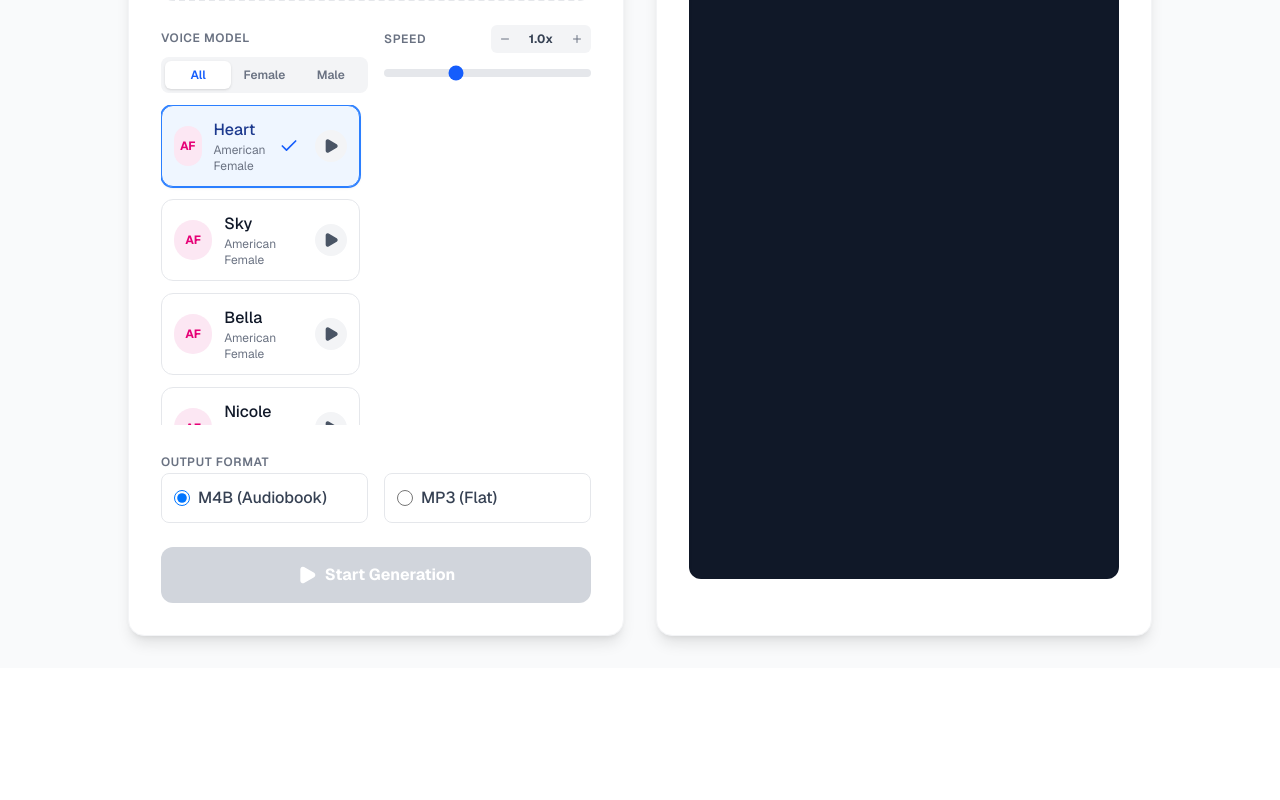
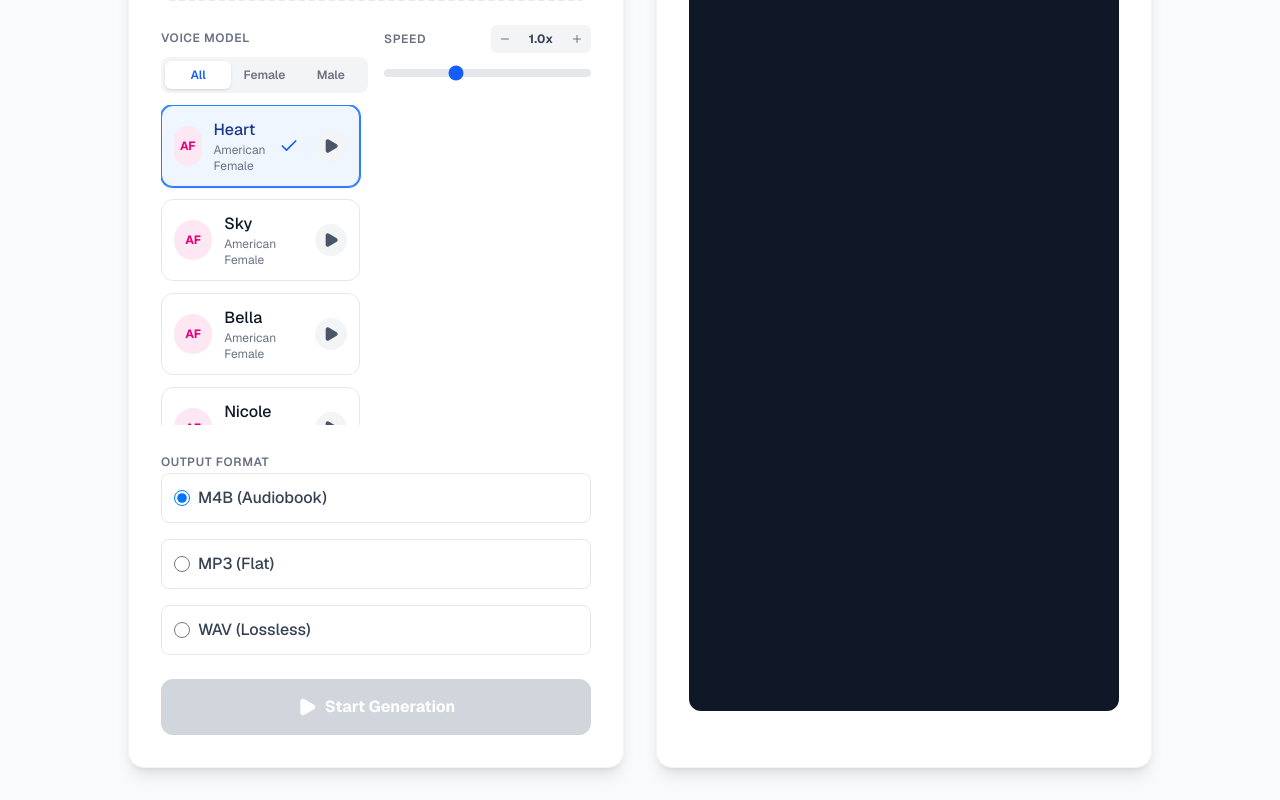
Before and after one commit to bkallaus/audiobook-generator, a Next.js app in the folder web-ui/: page / in a window 1280 px wide. Shown: the part 517-1317 px from the top of the page. Before the commit the page ends 1185 px from the top, so only its background shows below. Built offline with nearby package versions, Linux system fonts and the light colour scheme.

Commit message:
feat: WAV Output Format Support

```diff
--- a/web-ui/src/app/api/generate/route.ts
+++ b/web-ui/src/app/api/generate/route.ts
@@ -59,6 +59,7 @@ async function generateAndSaveChunk(
     kokoro: KokoroClient,
     voice: string,
     speed: number,
+    format: 'm4b' | 'mp3' | 'wav',
     signal: AbortSignal,
     bookDir: string,
     chapterTitle: string,
@@ -68,11 +69,12 @@ async function generateAndSaveChunk(
     if (signal.aborted) throw new Error('Generation aborted');
 
     // Generate audio
-    const audio = await kokoro.generateAudio(text, voice, speed, signal);
+    const audio = await kokoro.generateAudio(text, voice, speed, format, signal);
 
     // Construct filename
     const chapterTitleSafe = chapterTitle.replace(/[^a-z0-9]/gi, '_').toLowerCase().substring(0, 50);
-    const chunkFilename = `${String(chapterIndex).padStart(3, '0')}_${chapterTitleSafe}_part${chunkIndex}.mp3`;
+    const chunkExt = format === 'wav' ? '.wav' : '.mp3';
+    const chunkFilename = `${String(chapterIndex).padStart(3, '0')}_${chapterTitleSafe}_part${chunkIndex}${chunkExt}`;
     const chunkPath = path.join(bookDir, chunkFilename);
 
     // Save to disk
@@ -89,6 +91,7 @@ async function processChapters(
     kokoro: KokoroClient,
     voice: string,
     speed: number,
+    format: 'm4b' | 'mp3' | 'wav',
     signal: AbortSignal,
     sendEvent: (data: any) => void
 ): Promise<string[]> {
@@ -165,6 +168,7 @@ async function processChapters(
                 kokoro,
                 voice,
                 speed,
+                format,
                 signal,
                 bookDir,
                 task.chapterTitle,
@@ -207,7 +211,7 @@ export async function POST(req: NextRequest) {
     const textInput = formData.get('text') as string | null;
     const voice = formData.get('voice') as string || 'af_heart';
     const speed = parseFloat(formData.get('speed') as string || '1.0');
-    const outputFormat = (formData.get('format') as 'm4b' | 'mp3') || 'm4b';
+    const outputFormat = (formData.get('format') as 'm4b' | 'mp3' | 'wav') || 'm4b';
 
     if (!file && !textInput) {
         return NextResponse.json({ error: 'No file or text provided' }, { status: 400 });
@@ -238,6 +242,7 @@ export async function POST(req: NextRequest) {
                     kokoro,
                     voice,
                     speed,
+                    outputFormat,
                     req.signal,
                     sendEvent
                 );
--- a/web-ui/src/app/page.tsx
+++ b/web-ui/src/app/page.tsx
@@ -35,7 +35,7 @@ export default function Home() {
     };
   }, [loading]);
   const [textInput, setTextInput] = useState('');
-  const [format, setFormat] = useState<'m4b' | 'mp3'>('m4b');
+  const [format, setFormat] = useState<'m4b' | 'mp3' | 'wav'>('m4b');
 
   const onDrop = useCallback((acceptedFiles: File[]) => {
     if (acceptedFiles.length > 0) {
@@ -323,14 +323,14 @@ export default function Home() {
               {/* Format Selection */}
               <div className="space-y-2">
                 <label className="text-xs font-semibold text-gray-500 uppercase tracking-wider">Output Format</label>
-                <div className="flex gap-4">
+                <div className="flex flex-col gap-4">
                   <label className="flex items-center gap-2 cursor-pointer p-3 border border-gray-200 rounded-lg w-full hover:bg-gray-50 transition-colors">
                     <input
                       type="radio"
                       name="format"
                       value="m4b"
                       checked={format === 'm4b'}
-                      onChange={(e) => setFormat(e.target.value as 'm4b' | 'mp3')}
+                      onChange={(e) => setFormat(e.target.value as 'm4b' | 'mp3' | 'wav')}
                       className="w-4 h-4 text-blue-600"
                     />
                     <span className="font-medium text-gray-700">M4B (Audiobook)</span>
@@ -341,10 +341,21 @@ export default function Home() {
                       name="format"
                       value="mp3"
                       checked={format === 'mp3'}
-                      onChange={(e) => setFormat(e.target.value as 'm4b' | 'mp3')}
+                      onChange={(e) => setFormat(e.target.value as 'm4b' | 'mp3' | 'wav')}
                       className="w-4 h-4 text-blue-600"
                     />
                     <span className="font-medium text-gray-700">MP3 (Flat)</span>
+                  </label>
+                  <label className="flex items-center gap-2 cursor-pointer p-3 border border-gray-200 rounded-lg w-full hover:bg-gray-50 transition-colors">
+                    <input
+                      type="radio"
+                      name="format"
+                      value="wav"
+                      checked={format === 'wav'}
+                      onChange={(e) => setFormat(e.target.value as 'm4b' | 'mp3' | 'wav')}
+                      className="w-4 h-4 text-blue-600"
+                    />
+                    <span className="font-medium text-gray-700">WAV (Lossless)</span>
                   </label>
                 </div>
               </div>
--- a/web-ui/src/lib/audio.ts
+++ b/web-ui/src/lib/audio.ts
@@ -8,7 +8,7 @@ export class AudioProcessor {
         inputFiles: string[],
         outputDir: string,
         filename: string,
-        format: 'm4b' | 'mp3',
+        format: 'm4b' | 'mp3' | 'wav',
         metadata: { title?: string; author?: string }
     ): Promise<string> {
         const tempDir = fs.mkdtempSync(path.join(os.tmpdir(), 'audio-merge-'));
@@ -34,8 +34,8 @@ export class AudioProcessor {
                     .audioBitrate('128k')
                     .outputOptions('-movflags', '+faststart');
             } else {
-                // MP3
-                // Since inputs are already MP3 (from Kokoro), we can copy the stream
+                // MP3 or WAV
+                // Since inputs are already in the target format (from Kokoro), we can copy the stream
                 // This avoids re-encoding artifacts and is much faster
                 command = command
                     .audioCodec('copy');
--- a/web-ui/src/lib/kokoro.ts
+++ b/web-ui/src/lib/kokoro.ts
@@ -14,7 +14,7 @@ export class KokoroClient {
         this.baseUrl = baseUrl;
     }
 
-    async generateAudio(text: string, voice: string, speed: number = 1.0, signal?: AbortSignal): Promise<Buffer> {
+    async generateAudio(text: string, voice: string, speed: number = 1.0, format: 'm4b' | 'mp3' | 'wav' = 'mp3', signal?: AbortSignal): Promise<Buffer> {
         try {
             const response = await axios.post(
                 `${this.baseUrl}/audio/speech`,
@@ -22,7 +22,7 @@ export class KokoroClient {
                     input: text,
                     voice: voice,
                     speed: speed,
-                    response_format: 'mp3', // Request mp3 from Kokoro, we'll convert to m4b later
+                    response_format: format === 'wav' ? 'wav' : 'mp3', // Request mp3 for m4b conversion
                 },
                 {
                     responseType: 'arraybuffer',
```
Also changed, not shown: 1 other file (tests, documents, lock files or other folders).
